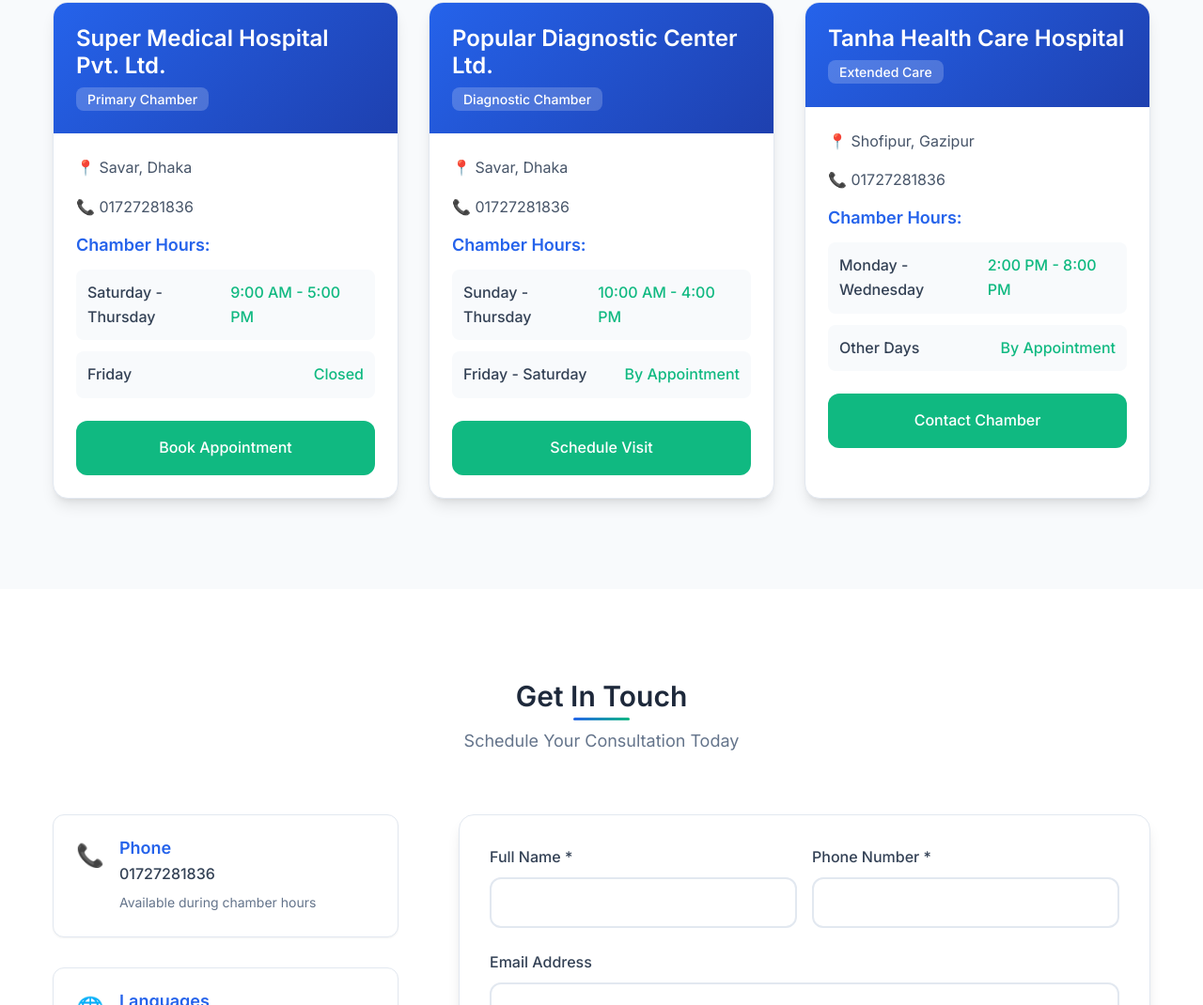
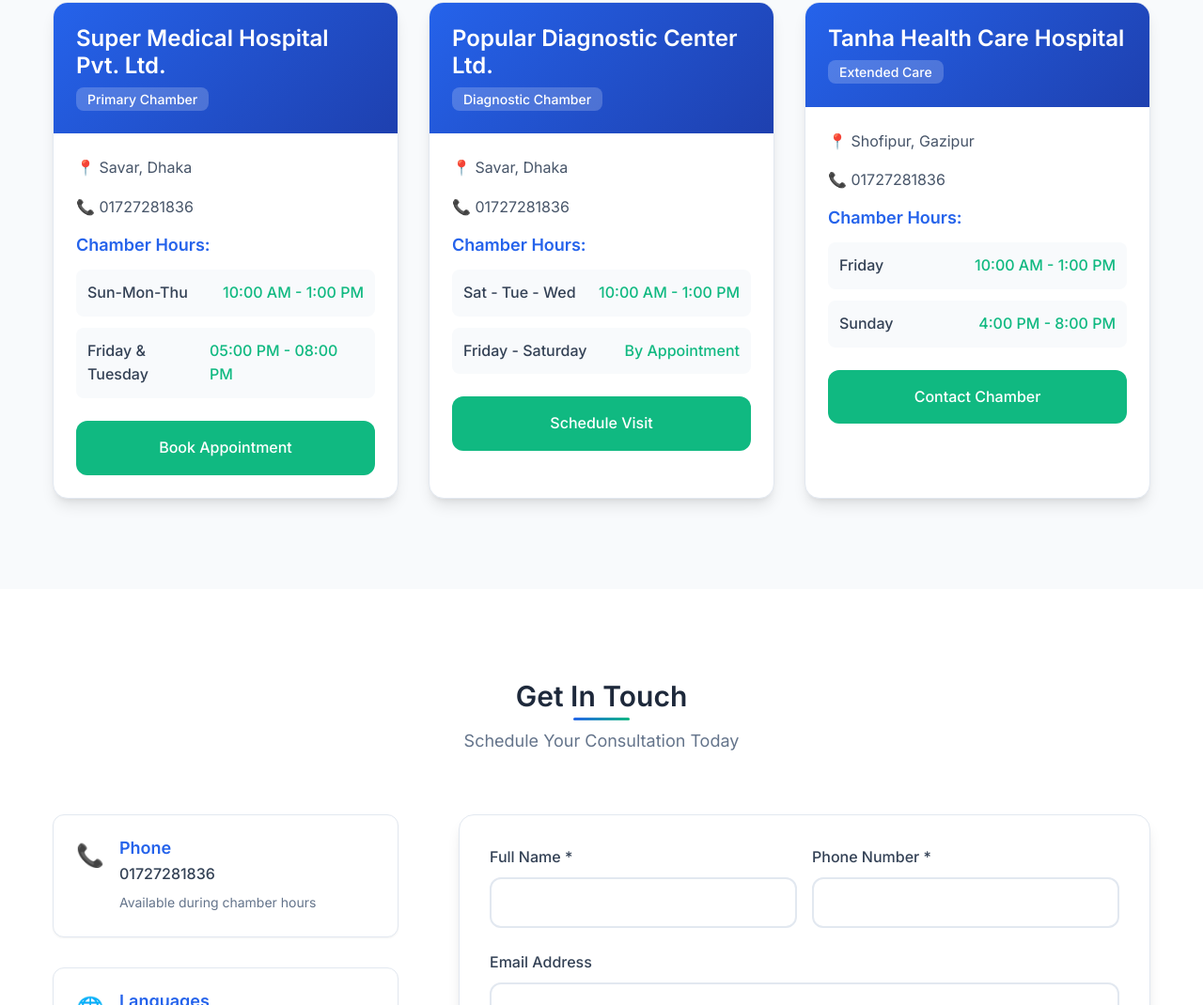
Before and after one commit to Mushfik8/Dr.Shuvo, a website built with Vite: page index.html in a window 1280 px wide. Shown: the part 3686-4756 px from the top of the page at 94% size. Built offline with nearby package versions, Linux system fonts and the light colour scheme.

Commit message:
Update index.html

```diff
--- a/index.html
+++ b/index.html
@@ -266,12 +266,12 @@
                             <h4>Chamber Hours:</h4>
                             <div class="schedule-grid">
                                 <div class="schedule-item">
-                                    <span class="day">Saturday - Thursday</span>
-                                    <span class="time">9:00 AM - 5:00 PM</span>
+                                    <span class="day">Sun-Mon-Thu</span>
+                                    <span class="time">10:00 AM - 1:00 PM</span>
                                 </div>
                                 <div class="schedule-item">
-                                    <span class="day">Friday</span>
-                                    <span class="time">Closed</span>
+                                    <span class="day">Friday & Tuesday</span>
+                                    <span class="time">05:00 PM - 08:00 PM</span>
                                 </div>
                             </div>
                         </div>
@@ -290,8 +290,8 @@
                             <h4>Chamber Hours:</h4>
                             <div class="schedule-grid">
                                 <div class="schedule-item">
-                                    <span class="day">Sunday - Thursday</span>
-                                    <span class="time">10:00 AM - 4:00 PM</span>
+                                    <span class="day">Sat - Tue - Wed</span>
+                                    <span class="time">10:00 AM - 1:00 PM</span>
                                 </div>
                                 <div class="schedule-item">
                                     <span class="day">Friday - Saturday</span>
@@ -314,12 +314,12 @@
                             <h4>Chamber Hours:</h4>
                             <div class="schedule-grid">
                                 <div class="schedule-item">
-                                    <span class="day">Monday - Wednesday</span>
-                                    <span class="time">2:00 PM - 8:00 PM</span>
+                                    <span class="day">Friday</span>
+                                    <span class="time">10:00 AM - 1:00 PM</span>
                                 </div>
                                 <div class="schedule-item">
-                                    <span class="day">Other Days</span>
-                                    <span class="time">By Appointment</span>
+                                    <span class="day">Sunday</span>
+                                    <span class="time">4:00 PM - 8:00 PM</span>
                                 </div>
                             </div>
                         </div>
```
